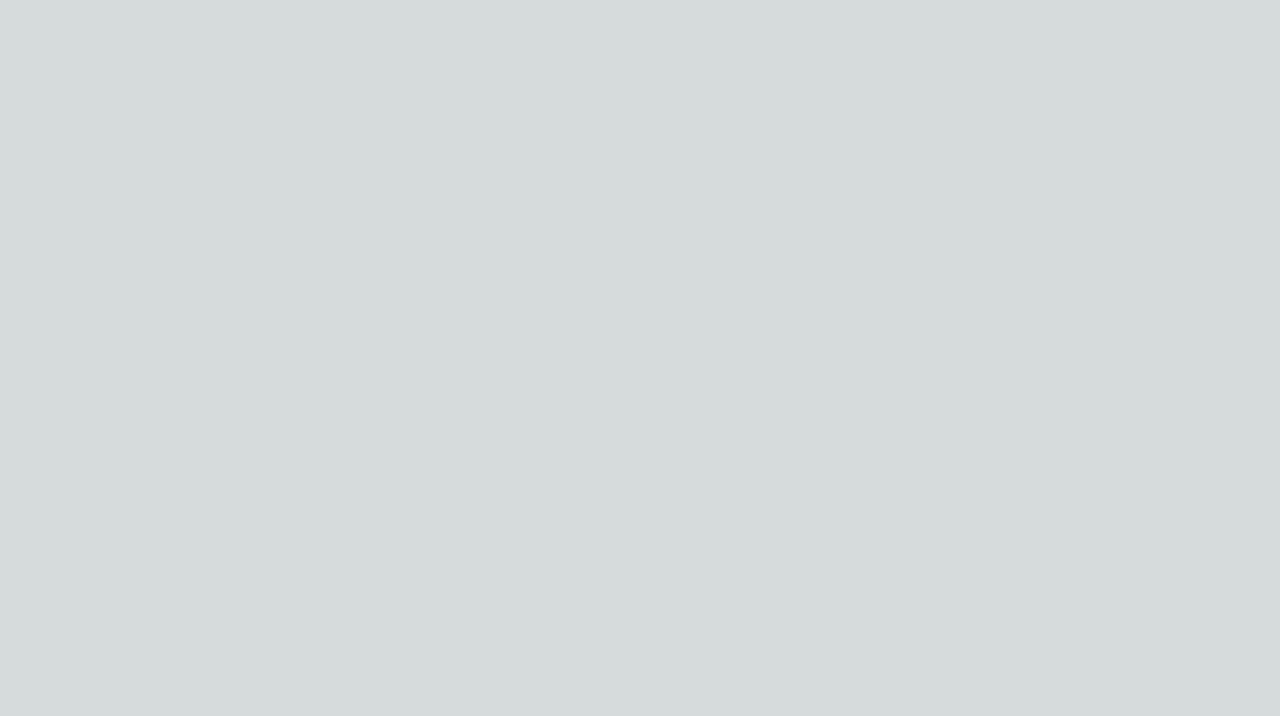
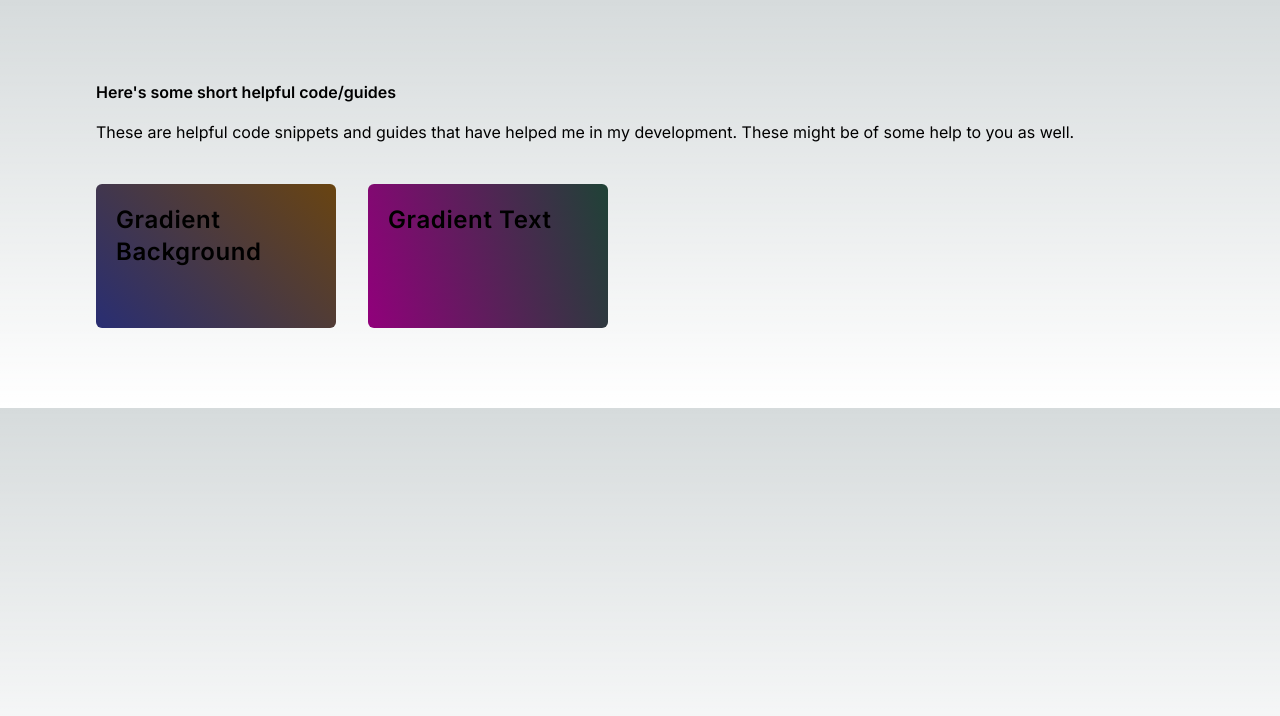
Before and after one commit to sid221b/sudhanshu221b, a Next.js app: page /mini-projects in a window 1280 px wide. Before the commit this address had no page. Shown: the top 716 px of the page. Built offline with nearby package versions, Linux system fonts and the light colour scheme.

Commit message:
Added new gradient text page

```diff
--- /dev/null
+++ b/app/gradient-text/page.tsx
@@ -0,0 +1,16 @@
+import React from 'react'
+import styles from './styles.module.css'
+
+function GradientText () {
+  return (
+    <main className='bg-black min-h-lvh flex justify-center align-middle items-center'>
+      <div className='flex'>
+        <h1 className='text-8xl font-bold bg-clip-text text-transparent bg-gradient-to-r from-red-800 via-purple-400 to-yellow-300'>
+          Gradient Text
+        </h1>
+      </div>
+    </main>
+  )
+}
+
+export default GradientText
--- /dev/null
+++ b/app/mini-projects/page.tsx
@@ -0,0 +1,36 @@
+import { miniProjects } from '@root/utils/constants'
+import Link from 'next/link'
+import React from 'react'
+import { MiniProjectRecord } from '@root/utils/types'
+
+const page = () => {
+  return (
+    <main className='mx-8 lg:mx-24 my-10 lg:my-20'>
+      <h1 className='font-semibold md:mb-4'>
+        Here&apos;s some short helpful code/guides
+      </h1>
+      <p>
+        These are helpful code snippets and guides that have helped me in my
+        development. These might be of some help to you as well.
+      </p>
+      <section className='md:my-10 flex gap-5 md:gap-8'>
+        {miniProjects.map(
+          ({ title, route, id, background }: MiniProjectRecord) => {
+            return (
+              <Link
+                href={route}
+                className='flex h-36 w-60 p-5 rounded-md hover:scale-105 hover:brightness-150 duration-300 hover:shadow-md text-2xl font-semibold tracking-wide'
+                key={id}
+                style={{ background }}
+              >
+                {title}
+              </Link>
+            )
+          }
+        )}
+      </section>
+    </main>
+  )
+}
+
+export default page
--- /dev/null
+++ b/utils/constants.ts
@@ -0,0 +1,16 @@
+import { MiniProjectRecord } from './types'
+
+export const miniProjects: MiniProjectRecord[] = [
+  {
+    route: '/gradient-bg',
+    title: 'Gradient Background',
+    id: 1,
+    background: 'linear-gradient(45deg, #292e73, #694411)',
+  },
+  {
+    route: '/gradient-text',
+    title: 'Gradient Text',
+    id: 1,
+    background: 'linear-gradient(75deg, #91007b, #1f4236)',
+  },
+]
--- /dev/null
+++ b/utils/types.ts
@@ -0,0 +1,6 @@
+export type MiniProjectRecord = {
+  route: string
+  title: string
+  background: string
+  id: number
+}
```
Also changed, not shown: app/gradient-bg/styles.module.css (+10 -7 lines).
